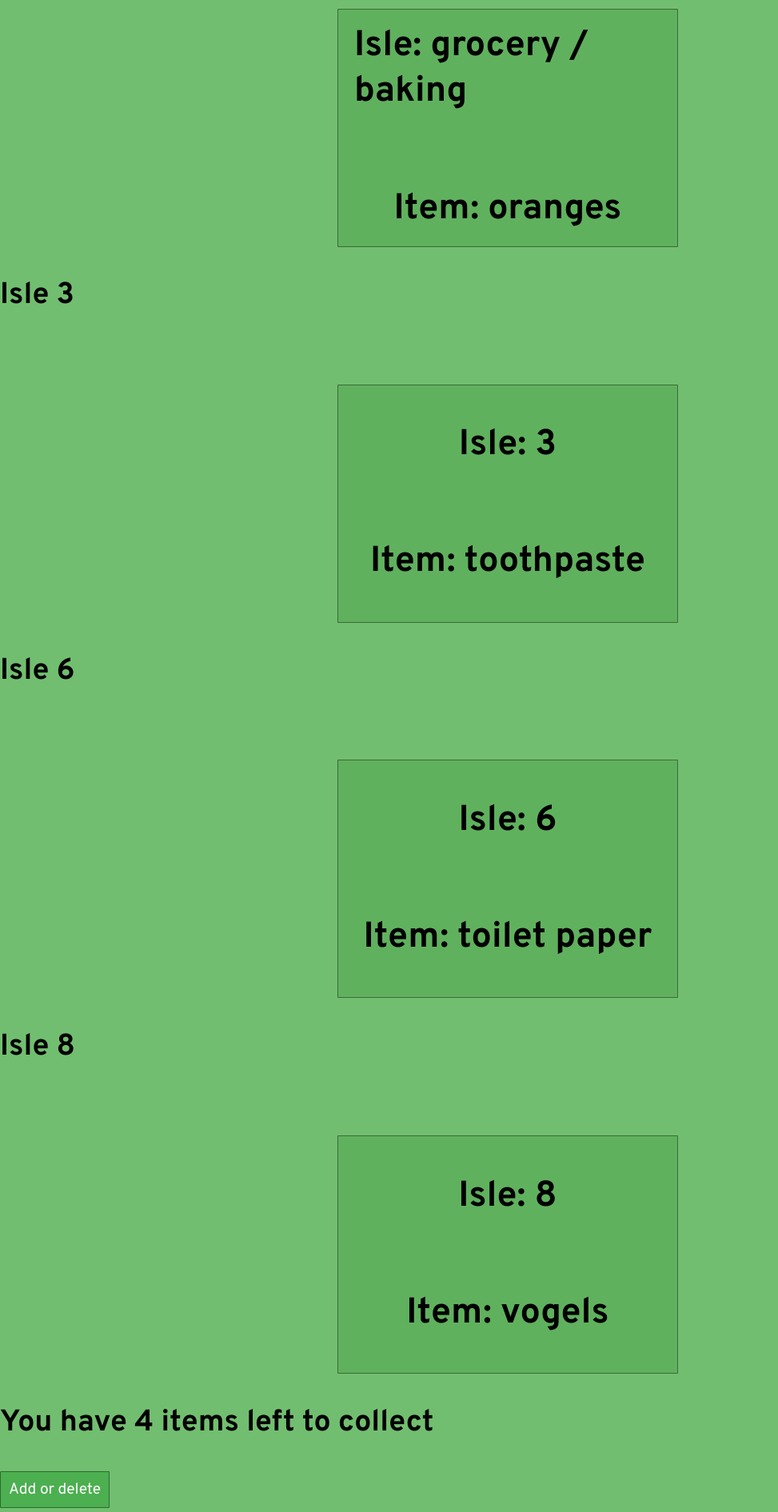
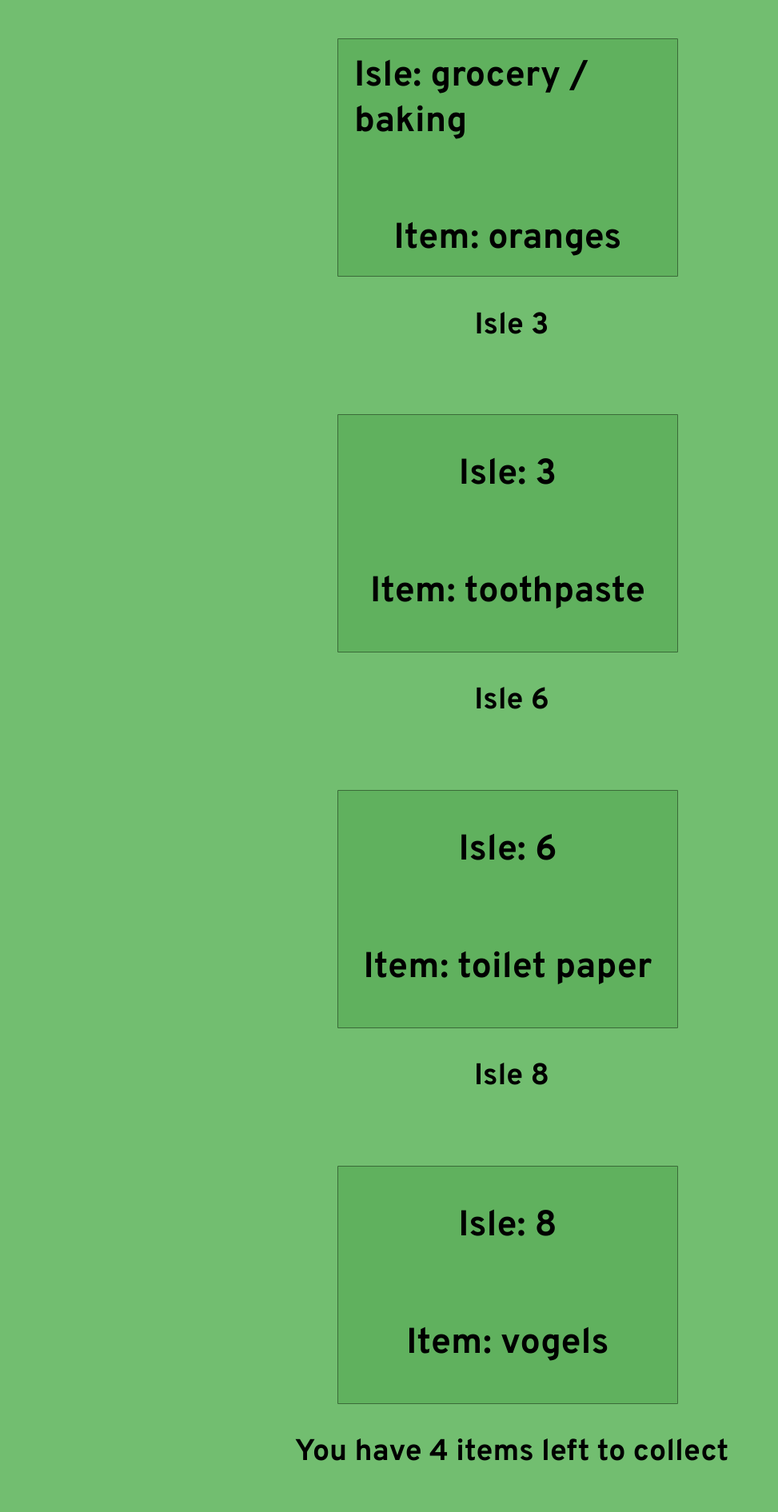
Before and after one commit to louis-fowler/zill-beta, a React (Create React App) app: page /sorted in a window 1280 px wide. Shown: the part 901-2792 px from the top of the page at 80% size, without its empty margins (0-973 px from the left). Built offline with nearby package versions, Linux system fonts and the light colour scheme.

Commit message:
most flex in, check changed, favicon changed

```diff
--- a/public/index.html
+++ b/public/index.html
@@ -2,7 +2,7 @@
 <html lang="en">
   <head>
     <meta charset="utf-8" />
-    <link rel="icon" href="%PUBLIC_URL%/favicon.ico" />
+    <link rel="icon" href="%PUBLIC_URL%/check.svg" />
     <meta name="viewport" content="width=device-width, initial-scale=1" />
     <meta name="theme-color" content="#000000" />
     <meta
@@ -24,7 +24,7 @@
       work correctly both with client-side routing and a non-root public URL.
       Learn how to configure a non-root public URL by running `npm run build`.
     -->
-    <title>React App</title>
+    <title>Zill</title>
   </head>
   <body>
     <noscript>You need to enable JavaScript to run this app.</noscript>
--- a/src/App.css
+++ b/src/App.css
@@ -114,6 +114,18 @@ hr {
 
 /* SortedPage */
 
+.sortedWrapper {
+  display: flex;
+  flex-direction: column;
+  align-items: center;
+}
+
+.sCardContainer {
+  display: flex;
+  flex-direction: column;
+  align-items: center;
+}
+
 .sortedCard {
   display: flex;
   justify-content: center;
@@ -194,7 +206,7 @@ hr {
   color: white;
   font-size: 0.6em;
   font-weight: 400;
-
+  margin-top: 20px;
   border: 1px solid rgba(0, 0, 0, 0.397);
   background-color: #4caf50;
   padding: 10px;
--- a/src/ItemSorter/ItemSorter.jsx
+++ b/src/ItemSorter/ItemSorter.jsx
@@ -19,7 +19,10 @@ const ItemSorter = props => {
           </p>
           {list.check === true ? (
             <div className="checkMarkContainer">
-              <img src={checkMark} alt="Check mark" />
+              <img
+                src={process.env.PUBLIC_URL + '/check.svg'}
+                alt="Check mark"
+              />
             </div>
           ) : null}
           <button
--- a/src/SortedPage/SortedPage.jsx
+++ b/src/SortedPage/SortedPage.jsx
@@ -24,58 +24,58 @@ const SortedPage = props => {
   }
 
   return (
-    <div>
+    <div className="sortedWrapper">
       <h2>Click to check/un-check</h2>
       {grocArray.length !== 0 ? (
-        <div>
+        <div className="sCardContainer">
           <h3>Grocery and Baking Isle</h3>
           <ItemCard array={grocArray} toggleCheck={props.toggleCheck} />
         </div>
       ) : null}
       {oneArray.length !== 0 ? (
-        <div>
+        <div className="sCardContainer">
           <h3>Isle 1</h3>
           <ItemCard array={oneArray} toggleCheck={props.toggleCheck} />
         </div>
       ) : null}
       {twoArray.length !== 0 ? (
-        <div>
+        <div className="sCardContainer">
           <h3>Isle 2</h3>
           <ItemCard array={twoArray} toggleCheck={props.toggleCheck} />
         </div>
       ) : null}
       {threeArray.length !== 0 ? (
-        <div>
+        <div className="sCardContainer">
           <h3>Isle 3</h3>
           <ItemCard array={threeArray} toggleCheck={props.toggleCheck} />
         </div>
       ) : null}
       {fourArray.length !== 0 ? (
-        <div>
+        <div className="sCardContainer">
           <h3>Isle 4</h3>
           <ItemCard array={fourArray} toggleCheck={props.toggleCheck} />
         </div>
       ) : null}
       {fiveArray.length !== 0 ? (
-        <div>
+        <div className="sCardContainer">
           <h3>Isle 5</h3>
           <ItemCard array={fiveArray} toggleCheck={props.toggleCheck} />
         </div>
       ) : null}
       {sixArray.length !== 0 ? (
-        <div>
+        <div className="sCardContainer">
           <h3>Isle 6</h3>
           <ItemCard array={sixArray} toggleCheck={props.toggleCheck} />
         </div>
       ) : null}
       {sevenArray.length !== 0 ? (
-        <div>
+        <div className="sCardContainer">
           <h3>Isle 7</h3>
           <ItemCard array={sevenArray} toggleCheck={props.toggleCheck} />
         </div>
       ) : null}{' '}
       {eightArray.length !== 0 ? (
-        <div>
+        <div className="sCardContainer">
           <h3>Isle 8</h3>
           <ItemCard array={eightArray} toggleCheck={props.toggleCheck} />
         </div>
```
Also changed, not shown: src/SortedPage/ItemCard/ItemCard.jsx (+8 -8 lines), public/check.svg (added).
